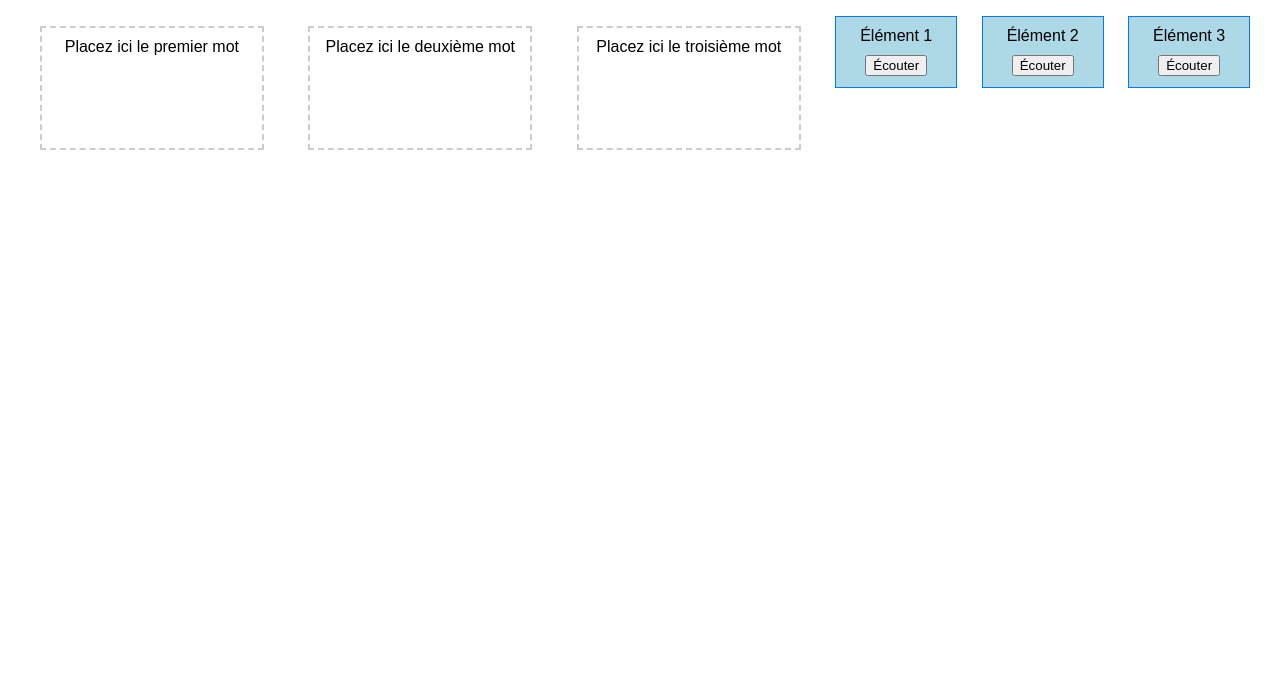
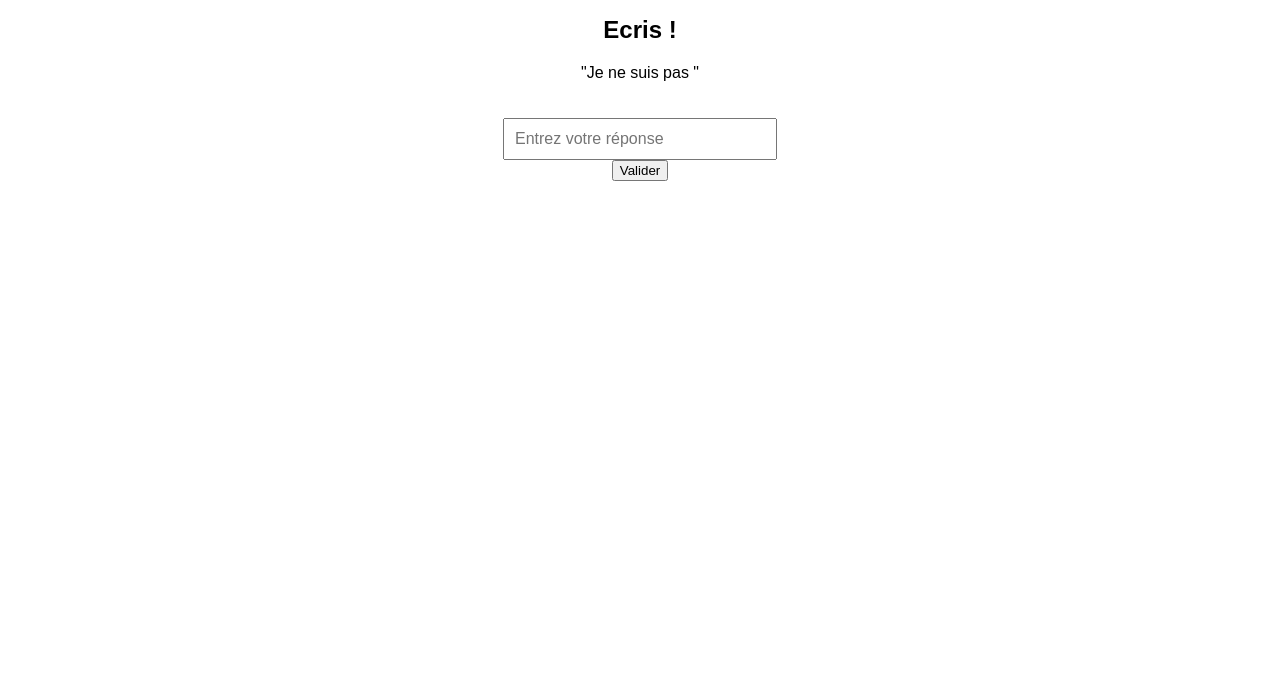
Before and after one commit to cmerouze/Game, a plain HTML site: page index.html in a window 1280 px wide. Shown: the part 102-800 px from the top of the page. Drawn offline with Linux system fonts and the light colour scheme.

Commit message:
Update index.html

```diff
--- a/index.html
+++ b/index.html
@@ -3,123 +3,79 @@
 <head>
     <meta charset="UTF-8">
     <meta name="viewport" content="width=device-width, initial-scale=1.0">
-    <title>Reconstituer une phrase</title>
+    <title>Exercice de validation de texte</title>
     <style>
         body {
             font-family: Arial, sans-serif;
+            margin: 50px;
+        }
+
+        .container {
             text-align: center;
             margin-top: 50px;
         }
 
-        .dropzone {
-            width: 200px;
-            height: 100px;
-            border: 2px dashed #ccc;
-            margin: 20px;
+        input[type="text"] {
             padding: 10px;
-            display: inline-block;
-            vertical-align: top;
+            font-size: 16px;
+            width: 250px;
+            margin-top: 20px;
+        }
+// a personaliser
+        button {
+            padding: 10px 20px;
+            font-size: 16px;
+            margin-top: 20px;
+            cursor: pointer;
         }
 
-        .draggable {
-            width: 100px;
-            height: 50px;
-            margin: 10px;
-            background-color: lightblue;
-            border: 1px solid #007bff;
-            cursor: pointer;
-            display: inline-block;
-            vertical-align: top;
-            padding: 10px;
+        #message {
+            margin-top: 20px;
+            font-size: 18px;
+            font-weight: bold;
         }
 
-        button {
-            margin-top: 10px;
+        .correct {
+            color: green;
         }
 
-        p {
-            margin: 0;
+        .incorrect {
+            color: red;
         }
     </style>
 </head>
 <body>
-    <h1>Reconstituez la phrase correcte !</h1>
+//Changer ici
+    <div class="container">
+        <h2>Ecris !</h2>
+        <p>"Je ne suis pas " </p>
+        <input type="text" id="userInput" placeholder="Entrez votre réponse">
+        <br>
+        <button onclick="validateAnswer()">Valider</button>
 
-    <!-- Zones de dépôt pour la phrase -->
-    <div id="dropzone1" class="dropzone" ondrop="drop(event)" ondragover="allowDrop(event)">
-        <p>Placez ici le premier mot</p>
-    </div>
-    <div id="dropzone2" class="dropzone" ondrop="drop(event)" ondragover="allowDrop(event)">
-        <p>Placez ici le deuxième mot</p>
-    </div>
-    <div id="dropzone3" class="dropzone" ondrop="drop(event)" ondragover="allowDrop(event)">
-        <p>Placez ici le troisième mot</p>
+        <p id="message"></p>
     </div>
 
-    <!-- Eléments à glisser avec boutons pour écouter l'audio -->
-    <div id="element1" class="draggable" draggable="true" ondragstart="drag(event)">
-        <p>Élément 1</p>
-        <button onclick="playAudio('audio1')">Écouter</button>
-        <audio id="audio1" src="mot1.mp3"></audio>
-    </div>
-    <div id="element2" class="draggable" draggable="true" ondragstart="drag(event)">
-        <p>Élément 2</p>
-        <button onclick="playAudio('audio2')">Écouter</button>
-        <audio id="audio2" src="mot2.mp3"></audio>
-    </div>
-    <div id="element3" class="draggable" draggable="true" ondragstart="drag(event)">
-        <p>Élément 3</p>
-        <button onclick="playAudio('audio3')">Écouter</button>
-        <audio id="audio3" src="mot3.mp3"></audio>
-    </div>
+    <script>
+        function validateAnswer() {
+            const userInput = document.getElementById("userInput").value.trim();
+            const messageElement = document.getElementById("message");
 
-    <!-- Audio de validation -->
-    <audio id="audioCorrect" src="correct.mp3"></audio>
-    <audio id="audioWrong" src="wrong.mp3"></audio>
+            // Changer ici
+            const correctAnswer = "Je ne suis pas";
 
-    <script>
-        function drag(event) {
-            event.dataTransfer.setData("text", event.target.id);
-        }
+            if (userInput === correctAnswer) {
+                messageElement.textContent = "Bonne réponse !";
+                messageElement.className = "correct";
+            } else {
+                messageElement.textContent = "Réponse incorrecte.";
+                messageElement.className = "incorrect";
+            }
 
-        function allowDrop(event) {
-            event.preventDefault();
-        }
-
-        function drop(event) {
-            event.preventDefault();
-            var data = event.dataTransfer.getData("text");
-            var draggedElement = document.getElementById(data);
-
-            // Vérification des bons mots
-            if (event.target.id === "dropzone1" && draggedElement.id === "element1") {
-                event.target.appendChild(draggedElement);
-                playAudio(true);
-            } else if (event.target.id === "dropzone2" && draggedElement.id === "element2") {
-                event.target.appendChild(draggedElement);
-                playAudio(true);
-            } else if (event.target.id === "dropzone3" && draggedElement.id === "element3") {
-                event.target.appendChild(draggedElement);
-                playAudio(true);
-            } else {
-                playAudio(false);
-            }
-        }
-
-        // Fonction pour jouer l'audio (correct ou incorrect)
-        function playAudio(isCorrect) {
-            if (isCorrect) {
-                document.getElementById('audioCorrect').play();
-            } else {
-                document.getElementById('audioWrong').play();
-            }
-        }
-
-        // Fonction pour jouer l'audio d'un élément
-        function playAudio(elementId) {
-            var audio = document.getElementById(elementId);
-            audio.play();
+            // Efface le champ de texte après chaque validation
+            document.getElementById("userInput").value = "";
         }
     </script>
+
 </body>
 </html>
```
